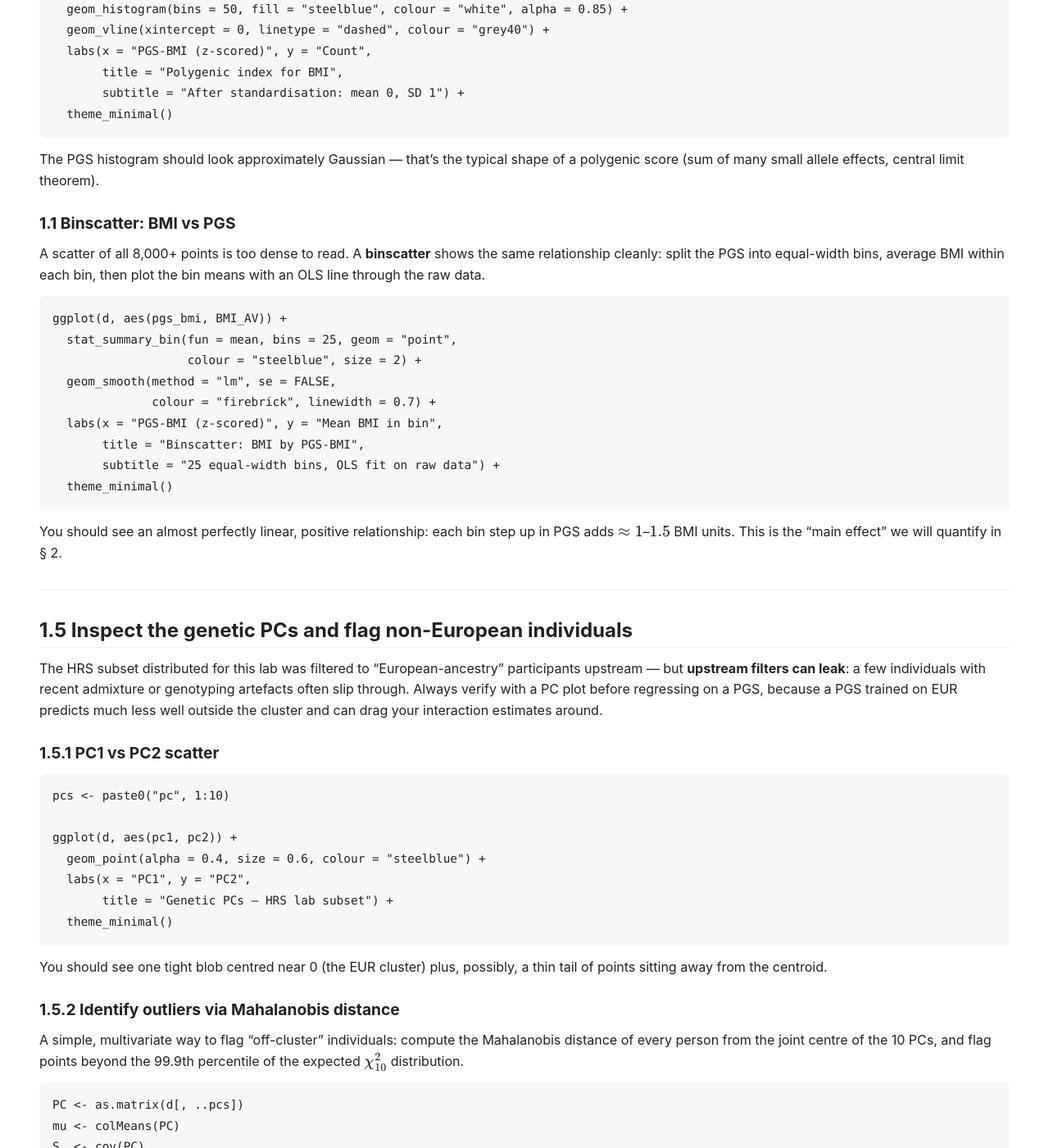
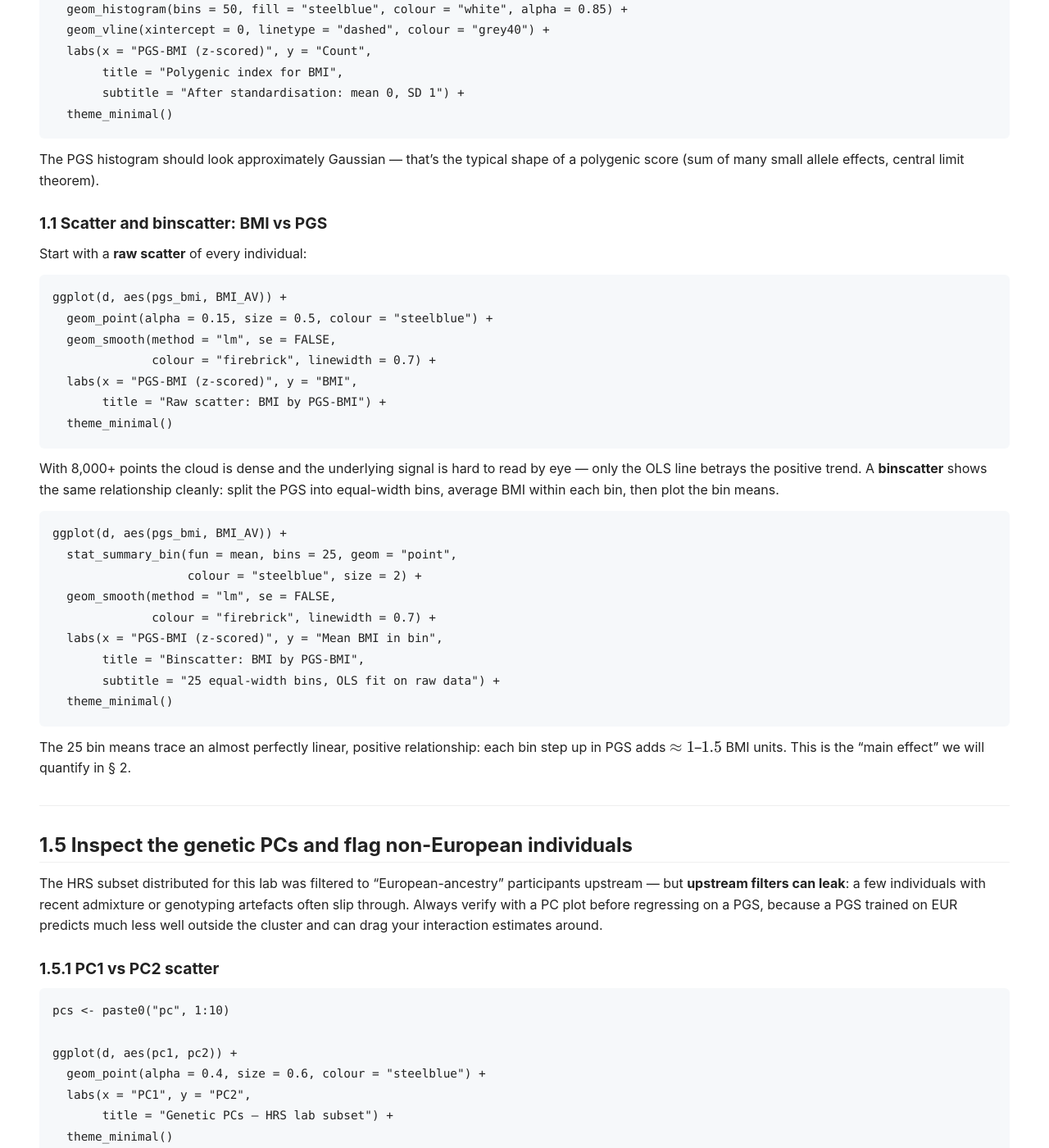
Before and after one commit to nicolabarban/sociogenomics_2025_2026, a Jekyll site: the page built from labs/week8/lab8_gxe.md, in a window 1280 px wide and 1400 px high, scrolled down 2847 px. Shown: the whole window at 82% size. Built offline with Jekyll 4.4.1, drawn with Linux system fonts in a browser that asks for light colours; our own code applies the rules of GitHub Pages for plain Markdown files.

Commit message:
feat(week8): add raw scatter before binscatter to motivate the binning step

````diff
--- a/labs/week8/lab8_gxe.md
+++ b/labs/week8/lab8_gxe.md
@@ -107,9 +107,21 @@ ggplot(d, aes(pgs_bmi)) +
 
 The PGS histogram should look approximately Gaussian — that's the typical shape of a polygenic score (sum of many small allele effects, central limit theorem).
 
-### 1.1 Binscatter: BMI vs PGS
+### 1.1 Scatter and binscatter: BMI vs PGS
 
-A scatter of all 8,000+ points is too dense to read. A **binscatter** shows the same relationship cleanly: split the PGS into equal-width bins, average BMI within each bin, then plot the bin means with an OLS line through the raw data.
+Start with a **raw scatter** of every individual:
+
+```r
+ggplot(d, aes(pgs_bmi, BMI_AV)) +
+  geom_point(alpha = 0.15, size = 0.5, colour = "steelblue") +
+  geom_smooth(method = "lm", se = FALSE,
+              colour = "firebrick", linewidth = 0.7) +
+  labs(x = "PGS-BMI (z-scored)", y = "BMI",
+       title = "Raw scatter: BMI by PGS-BMI") +
+  theme_minimal()
+```
+
+With 8,000+ points the cloud is dense and the underlying signal is hard to read by eye — only the OLS line betrays the positive trend. A **binscatter** shows the same relationship cleanly: split the PGS into equal-width bins, average BMI within each bin, then plot the bin means.
 
 ```r
 ggplot(d, aes(pgs_bmi, BMI_AV)) +
@@ -123,7 +135,7 @@ ggplot(d, aes(pgs_bmi, BMI_AV)) +
   theme_minimal()
 ```
 
-You should see an almost perfectly linear, positive relationship: each bin step up in PGS adds $\approx 1$–$1.5$ BMI units. This is the "main effect" we will quantify in § 2.
+The 25 bin means trace an almost perfectly linear, positive relationship: each bin step up in PGS adds $\approx 1$–$1.5$ BMI units. This is the "main effect" we will quantify in § 2.
 
 ---
 
````
Also changed, not shown: 1 other file.
